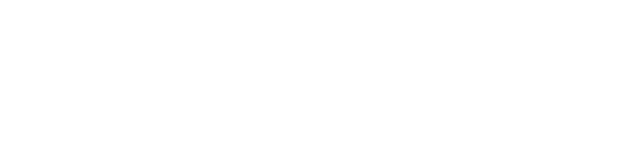
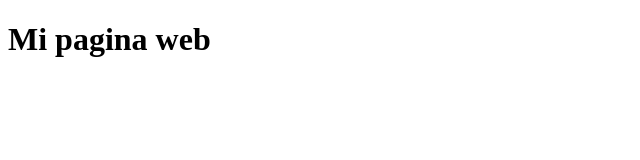
Before and after one commit to Pabloventero/Pabloventero.github.io, a plain HTML site: page Index HTML.html in a window 1280 px wide. Shown: the whole page, without its empty margins (0-640 px from the left). Drawn offline with Linux system fonts and the light colour scheme.

Commit message:
Add files via upload

```diff
--- a/Index HTML.html
+++ b/Index HTML.html
@@ -6,6 +6,6 @@
     <title>Document</title>
 </head>
 <body>
-
+    <h1>Mi pagina web</h1>
 </body>
 </html>
```
